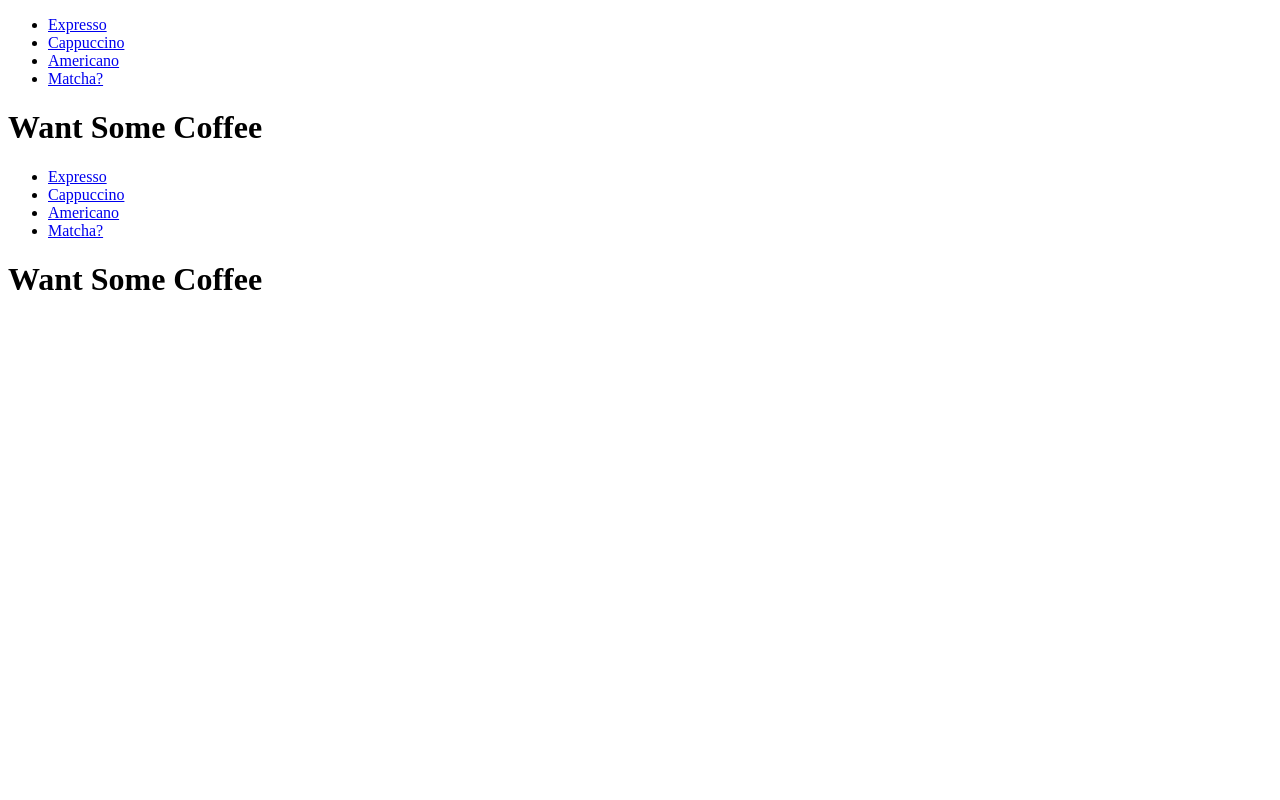
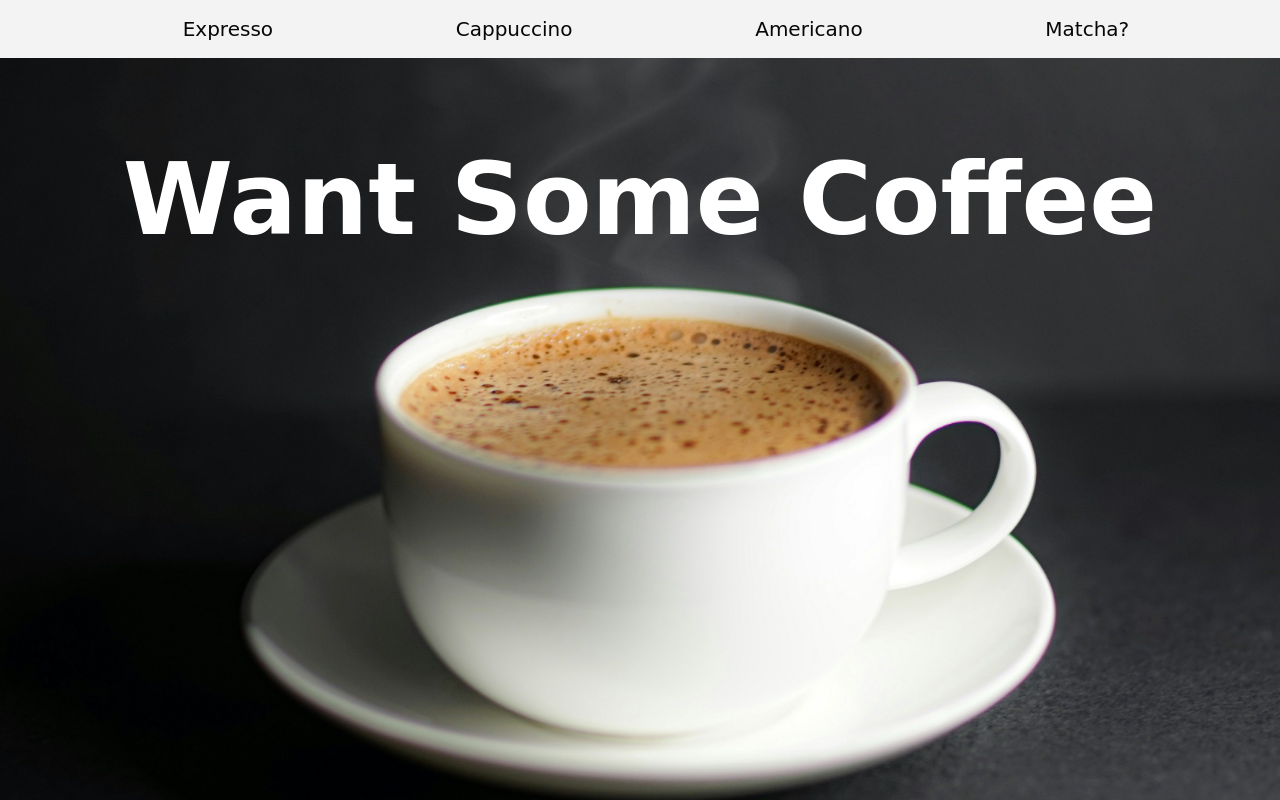
Before and after one commit to jausten238-afk/Coffee, a plain HTML site: page index.html in a window 1280 px wide. Drawn offline with Linux system fonts and the light colour scheme.

Commit message:
Update entire coffee website

```diff
--- a/css/styles.css
+++ b/css/styles.css
@@ -1,36 +1,56 @@
+body{
 
-.transition-box {
-    width: 20vw;
-    height: 20vh;
-    position: fixed;
-    top: 0;
-    left: 0;
-    overflow: hidden;
-    z-index: 1;
+    background-image: url(../images/coffee.jpg);
+      background-repeat: no-repeat;
+       background-size: cover;
+       background-position-y: 30%;
+       margin: 0;
+  padding: 0;
 
-    transition: width 2s ease-in-out, height 2s ease-in-out;
 }
 
-.transition-box img {
-    position: absolute;
-    top: 0;
-    left: 0;
-    width: 100vw;
-    height: 100vh;
-    object-fit: cover;
+header {
+  display: flex;
+  flex-direction: column;
+  width: 100%;
+
+}
+h1{
+    font-family:  "Brush Script MT", "Lucida Handwriting", "Segoe Script", cursive;
+    color: white;
+    text-align: center;
+    font-size: 100px;
+}
+ul {
+ display: flex;
+ justify-content: space-evenly;
+ list-style-type: none;
+  margin-top: 0;
+  padding: 0;
+  overflow: hidden;
+   background-color: #f4f3f3;
+  width: 100%;
 }
 
-.transition-box .img-front {
-    opacity: 1;
-    z-index: 2;
-    transition: opacity 1s ease-in-out;
+ul li {
+  float: left;
 }
 
-.transition-box:hover {
-    width: 100vw;
-    height: 100vh;
+ul li a {
+  display: block;
+  color: rgb(7, 7, 7);
+  text-align: center;
+  padding: 17px 16px;
+  text-decoration: none;
+  font-family: "Brush Script MT", "Lucida Handwriting", "Segoe Script", cursive;
+  font-size: 20px;
+  width: 100%;
+
+
+
+
 }
 
-.transition-box:hover .img-front {
-    opacity: 0;
+ul li a:hover {
+  background-color: #bcb7b7;
 }
--- a/css/styles1.css
+++ b/css/styles1.css
@@ -1,3 +1,52 @@
+header {
+  display: flex;
+  flex-direction: column;
+  width: 100%;
+
+
+  position: relative;
+  z-index: 10;
+}
+
+h1 {
+  font-family: "Brush Script MT", "Lucida Handwriting", "Segoe Script", cursive;
+  color: white;
+  text-align: center;
+  font-size: 100px;
+  margin-bottom: 20px;
+}
+
+ul {
+  display: flex;
+  justify-content: space-evenly;
+  list-style-type: none;
+  margin-top: 0;
+  padding: 0;
+  overflow: hidden;
+  width: 100%;
+
+
+  background-color: rgba(244, 243, 243, 0.85);
+}
+
+ul li a {
+  display: block;
+  color: rgb(7, 7, 7);
+  text-align: center;
+  padding: 17px 16px;
+  text-decoration: none;
+  font-family: "Brush Script MT", "Lucida Handwriting", "Segoe Script", cursive;
+  font-size: 20px;
+  width: 100%;
+
+
+  transition: background-color 0.3s ease;
+}
+
+ul li a:hover {
+  background-color: #bcb7b7;
+}
+
 
 .transition-box {
   width: 20vw;
@@ -6,9 +55,11 @@
   top: 0;
   left: 0;
   overflow: hidden;
+
+
   z-index: 1;
 
-    transition: width 2s ease-in-out, height 2s ease-in-out;
+  transition: width 2s ease-in-out, height 4s ease-in-out;
 }
 
 .transition-box img {
@@ -21,10 +72,11 @@
 }
 
 .transition-box .img-front {
+  transition-duration: 10sec;
   opacity: 1;
   z-index: 2;
-    transition: opacity 1s ease-in-out;
 }
+
 
 .transition-box:hover {
   width: 100vw;
--- a/css/styles2.css
+++ b/css/styles2.css
@@ -1,3 +1,52 @@
+header {
+  display: flex;
+  flex-direction: column;
+  width: 100%;
+
+
+  position: relative;
+  z-index: 10;
+}
+
+h1 {
+  font-family: "Brush Script MT", "Lucida Handwriting", "Segoe Script", cursive;
+  color: white;
+  text-align: center;
+  font-size: 100px;
+  margin-bottom: 20px;
+}
+
+ul {
+  display: flex;
+  justify-content: space-evenly;
+  list-style-type: none;
+  margin-top: 0;
+  padding: 0;
+  overflow: hidden;
+  width: 100%;
+
+
+  background-color: rgba(244, 243, 243, 0.85);
+}
+
+ul li a {
+  display: block;
+  color: rgb(7, 7, 7);
+  text-align: center;
+  padding: 17px 16px;
+  text-decoration: none;
+  font-family: "Brush Script MT", "Lucida Handwriting", "Segoe Script", cursive;
+  font-size: 20px;
+  width: 100%;
+
+
+  transition: background-color 0.3s ease;
+}
+
+ul li a:hover {
+  background-color: #bcb7b7;
+}
+
 
 .transition-box {
   width: 20vw;
@@ -6,9 +55,11 @@
   top: 0;
   left: 0;
   overflow: hidden;
+
+
   z-index: 1;
 
-    transition: width 2s ease-in-out, height 2s ease-in-out;
+  transition: width 2s ease-in-out, height 4s ease-in-out;
 }
 
 .transition-box img {
@@ -21,10 +72,11 @@
 }
 
 .transition-box .img-front {
+  transition-duration: 10sec;
   opacity: 1;
   z-index: 2;
-    transition: opacity 1s ease-in-out;
 }
+
 
 .transition-box:hover {
   width: 100vw;
--- a/css/styles3.css
+++ b/css/styles3.css
@@ -1,3 +1,52 @@
+header {
+  display: flex;
+  flex-direction: column;
+  width: 100%;
+
+
+  position: relative;
+  z-index: 10;
+}
+
+h1 {
+  font-family: "Brush Script MT", "Lucida Handwriting", "Segoe Script", cursive;
+  color: white;
+  text-align: center;
+  font-size: 100px;
+  margin-bottom: 20px;
+}
+
+ul {
+  display: flex;
+  justify-content: space-evenly;
+  list-style-type: none;
+  margin-top: 0;
+  padding: 0;
+  overflow: hidden;
+  width: 100%;
+
+
+  background-color: rgba(244, 243, 243, 0.85);
+}
+
+ul li a {
+  display: block;
+  color: rgb(7, 7, 7);
+  text-align: center;
+  padding: 17px 16px;
+  text-decoration: none;
+  font-family: "Brush Script MT", "Lucida Handwriting", "Segoe Script", cursive;
+  font-size: 20px;
+  width: 100%;
+
+
+  transition: background-color 0.3s ease;
+}
+
+ul li a:hover {
+  background-color: #bcb7b7;
+}
+
 
 .transition-box {
   width: 20vw;
@@ -6,10 +55,12 @@
   top: 0;
   left: 0;
   overflow: hidden;
+
+
   z-index: 1;
 
-    transition: width 2s ease-in-out, height 2s ease-in-out;
-}
+  transition: width 2s ease-in-out, height 4s ease-in-out;
+}z
 
 .transition-box img {
   position: absolute;
@@ -21,10 +72,11 @@
 }
 
 .transition-box .img-front {
+  transition-duration: 10sec;
   opacity: 1;
   z-index: 2;
-    transition: opacity 1s ease-in-out;
 }
+
 
 .transition-box:hover {
   width: 100vw;
--- a/css/styles4.css
+++ b/css/styles4.css
@@ -1,3 +1,52 @@
+header {
+  display: flex;
+  flex-direction: column;
+  width: 100%;
+
+
+  position: relative;
+  z-index: 10;
+}
+
+h1 {
+  font-family: "Brush Script MT", "Lucida Handwriting", "Segoe Script", cursive;
+  color: white;
+  text-align: center;
+  font-size: 100px;
+  margin-bottom: 20px;
+}
+
+ul {
+  display: flex;
+  justify-content: space-evenly;
+  list-style-type: none;
+  margin-top: 0;
+  padding: 0;
+  overflow: hidden;
+  width: 100%;
+
+
+  background-color: rgba(244, 243, 243, 0.85);
+}
+
+ul li a {
+  display: block;
+  color: rgb(7, 7, 7);
+  text-align: center;
+  padding: 17px 16px;
+  text-decoration: none;
+  font-family: "Brush Script MT", "Lucida Handwriting", "Segoe Script", cursive;
+  font-size: 20px;
+  width: 100%;
+
+
+  transition: background-color 0.3s ease;
+}
+
+ul li a:hover {
+  background-color: #bcb7b7;
+}
+
 
 .transition-box {
   width: 20vw;
@@ -6,9 +55,11 @@
   top: 0;
   left: 0;
   overflow: hidden;
+
+
   z-index: 1;
 
-    transition: width 2s ease-in-out, height 2s ease-in-out;
+  transition: width 2s ease-in-out, height 4s ease-in-out;
 }
 
 .transition-box img {
@@ -21,10 +72,11 @@
 }
 
 .transition-box .img-front {
+  transition-duration: 10sec;
   opacity: 1;
   z-index: 2;
-    transition: opacity 1s ease-in-out;
 }
+
 
 .transition-box:hover {
   width: 100vw;
--- a/index.html
+++ b/index.html
@@ -16,22 +16,3 @@
 
 </body>
 <html>
-
-<!DOCTYPE html>
-<head>
-<link rel="stylesheet" href="css/styles.css">
-</head>
-<body>
-
-
-<header> <ul>
-  <li><a href="index1.html">Expresso</a></li>
-  <li><a href="index2.html">Cappuccino</a></li>
-  <li><a href="index3.html">Americano</a></li>
-  <li><a href="index4.html">Matcha?</a></li>
-     </ul>
-</header>
-  <h1>Want Some Coffee</h1>
-
-</body>
-<html>
```
Also changed, not shown: index3.html (+8 -3 lines), index4.html (+7 -2 lines). Lines whose indentation alone changed are shown as unchanged.
